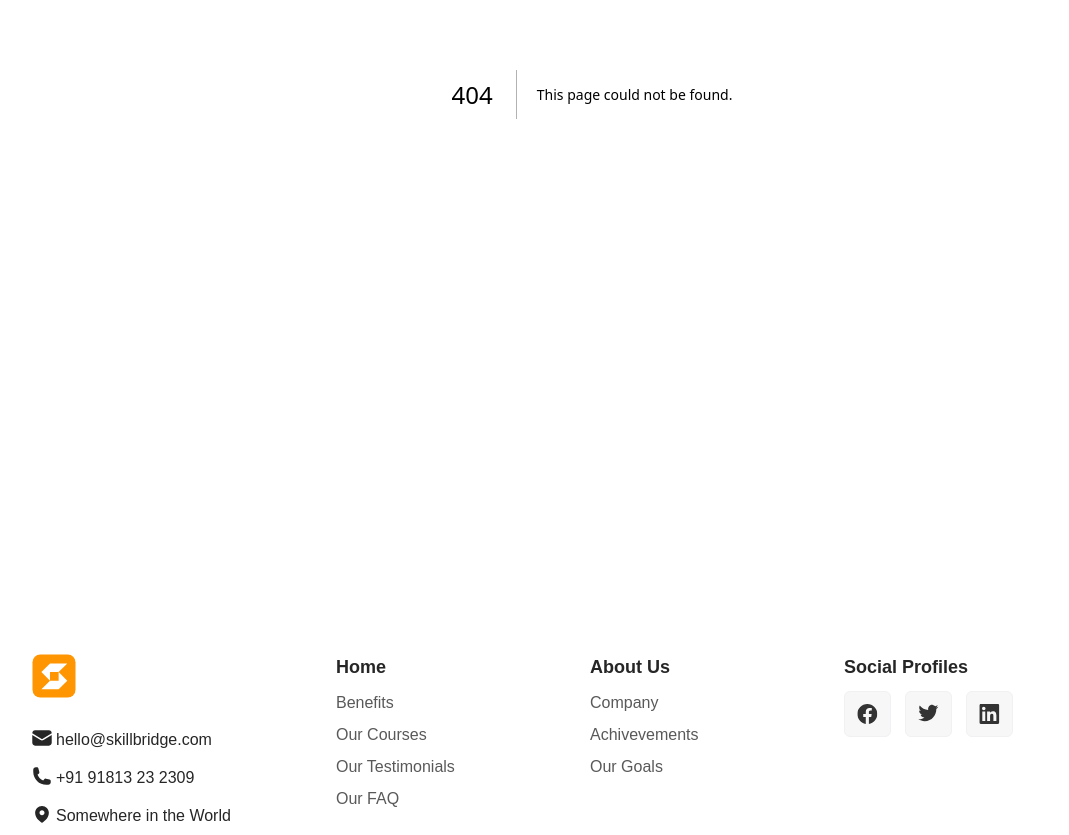
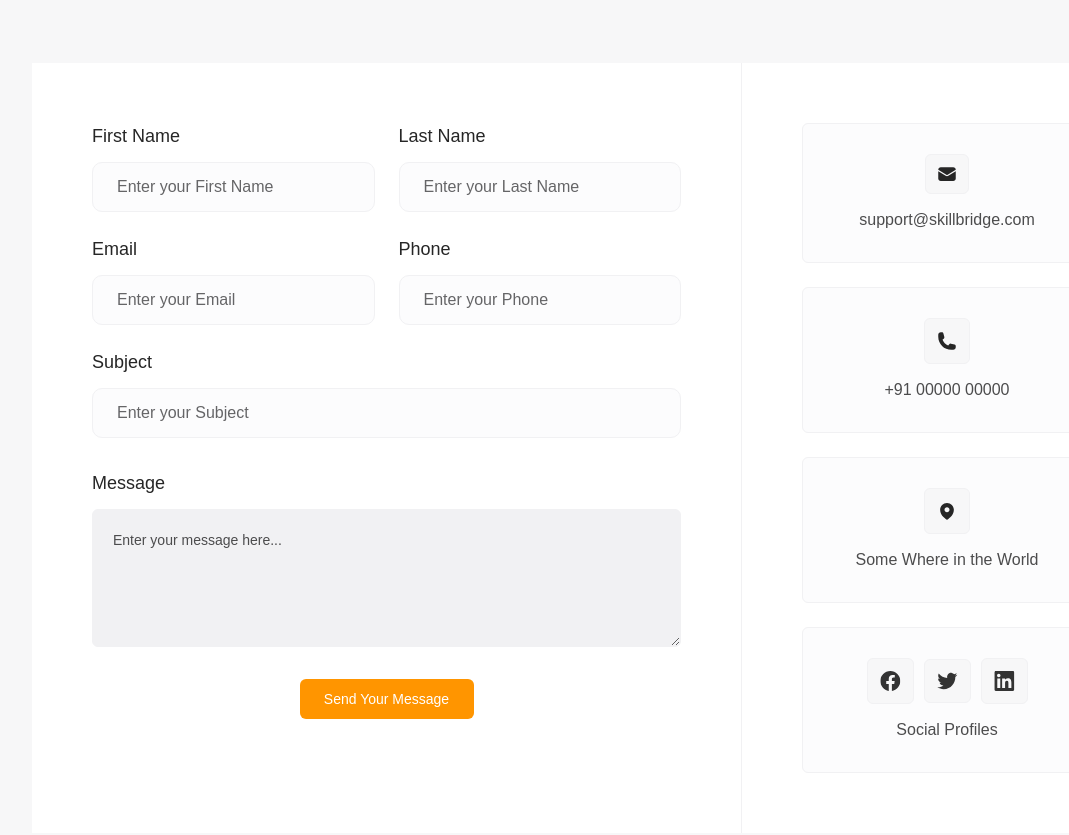
Before and after one commit to VienNguyen-Dev/Online-Course-E-Learning, a Next.js app: page /contact in a window 1280 px wide. Before the commit this address had no page. Shown: the part 480-1315 px from the top of the page, without its empty margins (48-1117 px from the left). Built offline with nearby package versions, Linux system fonts and the light colour scheme.

Commit message:
Create Contact Us page

```diff
--- /dev/null
+++ b/app/contact/page.tsx
@@ -0,0 +1,23 @@
+import ContactSection from "@/components/ContactSection";
+import HeaderSectionPage from "@/components/HeaderSectionPage";
+import React from "react";
+
+const ContactPage = () => {
+  return (
+    <div className="flex flex-col">
+      <div className="2xl:mx-[30px] xl:mx-[20px] mx-[16px]">
+        <HeaderSectionPage
+          title="Contact Us"
+          description="Welcome to SkillBridge's Pricing Plan page, where we offer two comprehensive options to cater to your needs: Free and Pro. We believe in providing flexible and affordable pricing options for our services. Whether you're an individual looking to enhance your skills or a business seeking professional development solutions, we have a plan that suits you. Explore our pricing options below and choose the one that best fits your requirements."
+        />
+      </div>
+      <div className=" 2xl:mx-[162px] xl:mx-[80px] mx-[16px] rounded-[12px]">
+        <div className=" 2xl:max-w-[1596px] 2xl:mt-[100px] xl:mt-[80px] mt-[50px] xl:max-w-[1280px] w-full">
+          <ContactSection />
+        </div>
+      </div>
+    </div>
+  );
+};
+
+export default ContactPage;
--- a/components/AuthForm.tsx
+++ b/components/AuthForm.tsx
@@ -25,7 +25,7 @@ const formSchema = z.object({
     .max(50, {
       message: "Full Name must be shorter than 50 characters.",
     }),
-  email: z.string().email().max(50, {
+  email: z.string().email({ message: "Email is not format. Please check and try again." }).max(50, {
     message: "Email is not format or must not be longger than 50 characters.",
   }),
   password: z.string().min(6, {
--- /dev/null
+++ b/components/ContactForm.tsx
@@ -0,0 +1,105 @@
+"use client";
+
+import { zodResolver } from "@hookform/resolvers/zod";
+import { useForm } from "react-hook-form";
+import { z } from "zod";
+
+import { Button } from "@/components/ui/button";
+import { Form } from "@/components/ui/form";
+import CustomFormField from "./CustomFormField";
+
+const formSchema = z.object({
+  firstname: z
+    .string()
+    .min(3, {
+      message: "First Name must be at least 3 characters.",
+    })
+    .max(50, {
+      message: "First Name must be shorter than 50 characters.",
+    }),
+  lastname: z
+    .string()
+    .min(3, {
+      message: "Last Name must be at least 3 characters.",
+    })
+    .max(50, {
+      message: "Last Name must be shorter than 50 characters.",
+    }),
+  email: z.string().email({ message: "Email is not format. Please check and try again." }).max(50, {
+    message: "Email is not format or must not be longger than 50 characters.",
+  }),
+  phone: z
+    .string()
+    .min(10, {
+      message: "Phone must be at least 10 digits.",
+    })
+    .max(15, {
+      message: "Phone must not be  logger than 15 digits",
+    }),
+  subject: z
+    .string()
+    .min(3, {
+      message: "Subject must be at least 3 characters.",
+    })
+    .max(50, {
+      message: "Subject must be shorter than 50 characters.",
+    }),
+  message: z
+    .string()
+    .min(3, {
+      message: "Message must be at least 3 characters.",
+    })
+    .max(300, {
+      message: "Message must be shorter than 300 characters.",
+    }),
+});
+
+export function ContactForm() {
+  // ...
+  const form = useForm<z.infer<typeof formSchema>>({
+    resolver: zodResolver(formSchema),
+    defaultValues: {
+      firstname: "",
+      lastname: "",
+      email: "",
+      phone: "",
+      subject: "",
+      message: "",
+    },
+  });
+
+  // 2. Define a submit handler.
+  function onSubmit(values: z.infer<typeof formSchema>) {
+    // Do something with the form values.
+    // ✅ This will be type-safe and validated.
+    console.log(values);
+  }
+  return (
+    <div className=" 2xl:p-[80px] 2xl:gap-[50px] xl:p-[60px] xl:gap-[40px] p-[30px] gap-[30px]  2xl:max-w-[1076px] bg-white w-full  sm:border-r sm:border-[#F1F1F3] xl:max-w-[870px] max-w-[358px]">
+      <Form {...form}>
+        <form onSubmit={form.handleSubmit(onSubmit)} className="space-y-8">
+          <div className="flex flex-col 2xl:gap-[30px] xl:gap-[24px] gap-[20px]">
+            <div className="flex 2xl:gap-[30px] xl:gap-[24px] flex-col sm:flex-row gap-[20px]">
+              <CustomFormField control={form.control} name="firstname" />
+              <CustomFormField control={form.control} name="lastname" />
+            </div>
+            <div className="flex 2xl:gap-[30px] xl:gap-[24px]  flex-col sm:flex-row gap-[20px]">
+              <CustomFormField control={form.control} name="email" />
+              <CustomFormField control={form.control} name="phone" />
+            </div>
+            <CustomFormField control={form.control} name="subject" />
+          </div>
+          <CustomFormField control={form.control} name="message" />
+          <div className="w-full flex justify-center items-center ">
+            <Button
+              className=" capitalize rounded-[6px] xl:py-[14px] xl:px-[20px] 2xl:py-[18px] px-[24px] bg-[#FF9500] 2xl:text-[18px] text-[14px] text-white w-full max-w-[298px] xl:max-w-[174px] 2xl:max-w-[220px]"
+              type="submit"
+            >
+              Send your message
+            </Button>
+          </div>
+        </form>
+      </Form>
+    </div>
+  );
+}
--- /dev/null
+++ b/components/ContactInfo.tsx
@@ -0,0 +1,23 @@
+import React from "react";
+
+interface ContactInfoProps {
+  image: string[];
+  info: string;
+}
+
+const ContactInfo = ({ image, info }: ContactInfoProps) => {
+  return (
+    <div className="flex flex-col gap-[14px] rounded-[6px] p-[30px] bg-[#FCFCFD] border border-[#F1F1F3] items-center justify-center  ">
+      <div className="flex items-center gap-[10px] justify-center">
+        {image.map((img, i) => (
+          <div key={i} className="flex rounded-[6px] border p-[12px] bg-[#F7F7F8] border-[#F1F1F3]">
+            <img src={`/assets/icons/${img}`} alt={img} />
+          </div>
+        ))}
+      </div>
+      <p className=" font-normal xl:text-[16px] text-[14px] text-[#4C4C4D]">{info}</p>
+    </div>
+  );
+};
+
+export default ContactInfo;
--- /dev/null
+++ b/components/ContactSection.tsx
@@ -0,0 +1,19 @@
+import React from "react";
+import { ContactForm } from "./ContactForm";
+import { contactInfo } from "@/constants";
+import ContactInfo from "./ContactInfo";
+
+const ContactSection = () => {
+  return (
+    <div className="flex   w-full bg-white sm:flex-row flex-col">
+      <ContactForm />
+      <div className=" flex flex-col xl:gap-[24px] xl:p-[60px] gap-[20px] p-[30px] xl:max-w-[410px] w-full max-w-[358px]">
+        {contactInfo.map((c, i) => (
+          <ContactInfo key={i} image={c.image} info={c.info} />
+        ))}
+      </div>
+    </div>
+  );
+};
+
+export default ContactSection;
--- a/components/CustomFormField.tsx
+++ b/components/CustomFormField.tsx
@@ -6,6 +6,7 @@ import { convertCharUpperCase } from "@/lib/ConvertCharUpperCase";
 import { Button } from "./ui/button";
 import { useRouter } from "next/navigation";
 import Email from "next-auth/providers/email";
+import { Textarea } from "./ui/textarea";
 
 interface CustomFormFieldProps<T extends FieldValues> {
   control: Control<T>;
@@ -20,23 +21,29 @@ const CustomFormField = <T extends FieldValues>({ control, name }: CustomFormFie
   const togglePasswordVisibility = () => {
     setShowPassword((prev: any) => !prev);
   };
+  let labelName = name === "firstname" ? "First Name" : name === "lastname" ? "Last Name" : name;
 
   return (
-    <div className="">
+    <div className={` w-full`}>
       <FormField
         control={control}
         name={name}
         render={({ field }) => (
-          <FormItem>
-            <FormLabel className="xl:text-[18px] lg:text-[16px] text-[14px] font-medium text-[#262626]">{convertCharUpperCase(name)}</FormLabel>
+          <FormItem className="2xl:space-y-4 space-y-3">
+            <FormLabel className="xl:text-[18px] lg:text-[16px] text-[14px] font-medium text-[#262626]">{convertCharUpperCase(labelName)}</FormLabel>
             <FormControl>
-              <div className=" relative">
-                <Input
-                  className=" xl:rounded-[10px] border-[1px] xl:p-6 border-[#F1F1F3] placeholder:text-[#656567] xl:placeholder:text-[18px] xl:text-[18px] lg:placeholder:text-[16px] lg:text-[16px] placeholder:text-[14px] text-[14px] placeholder:font-normal rounded-[8px] p-5"
-                  type={typeInput}
-                  placeholder={`Enter your ${name === "fullname" ? "Name" : convertCharUpperCase(name)}`}
-                  {...field}
-                />
+              <div className=" relative w-full">
+                {name === "message" ? (
+                  <Textarea className="w-full border border-[#F1F1F3] p-[20px] bg-[#F1F1F3] rounded-[6px] min-h-[138px]" placeholder="Enter your message here..." />
+                ) : (
+                  <Input
+                    className=" xl:rounded-[10px] border-[1px] xl:p-6 border-[#F1F1F3] placeholder:text-[#656567] 2xl:placeholder:text-[18px] 2xl:text-[18px] xl:placeholder:text-[16px] xl:text-[16px] placeholder:text-[14px] text-[14px] placeholder:font-normal rounded-[8px] p-5 bg-[#FCFCFD] "
+                    type={typeInput}
+                    placeholder={`Enter your ${name === "fullname" ? "Name" : convertCharUpperCase(labelName)}`}
+                    {...field}
+                  />
+                )}
+
                 {name === "password" && (
                   <Button type="button" onClick={() => togglePasswordVisibility()} className=" absolute top-1 right-2 hover:bg-opacity-90">
                     <img className=" absolute w-6 h-6" src="/assets/icons/eye-icon.svg" alt="eye-icon" />
--- a/components/ui/input.tsx
+++ b/components/ui/input.tsx
@@ -1,22 +1,20 @@
-import * as React from "react"
+import * as React from "react";
 
-import { cn } from "@/lib/utils"
+import { cn } from "@/lib/utils";
 
-const Input = React.forwardRef<HTMLInputElement, React.ComponentProps<"input">>(
-  ({ className, type, ...props }, ref) => {
+const Input = React.forwardRef<HTMLInputElement, React.ComponentProps<"input">>(({ className, type, ...props }, ref) => {
   return (
     <input
       type={type}
       className={cn(
-          "flex h-10 w-full rounded-md border border-input bg-background px-3 py-2 text-base ring-offset-background file:border-0 file:bg-transparent file:text-sm file:font-medium file:text-foreground placeholder:text-muted-foreground focus-visible:outline-none focus-visible:ring-2 focus-visible:ring-ring focus-visible:ring-offset-2 disabled:cursor-not-allowed disabled:opacity-50 md:text-sm",
+        "flex h-10 w-full rounded-md border border-input bg-background px-3 py-2 text-base ring-offset-background file:border-0 file:bg-transparent file:text-sm file:font-medium file:text-foreground placeholder:text-muted-foreground focus-visible:outline-red-400 focus-visible:ring-2 focus-visible:ring-ring focus-visible:ring-offset-2 disabled:cursor-not-allowed disabled:opacity-50 md:text-sm",
         className
       )}
       ref={ref}
       {...props}
     />
-    )
-  }
-)
-Input.displayName = "Input"
+  );
+});
+Input.displayName = "Input";
 
-export { Input }
+export { Input };
--- /dev/null
+++ b/components/ui/textarea.tsx
@@ -0,0 +1,22 @@
+import * as React from "react"
+
+import { cn } from "@/lib/utils"
+
+const Textarea = React.forwardRef<
+  HTMLTextAreaElement,
+  React.ComponentProps<"textarea">
+>(({ className, ...props }, ref) => {
+  return (
+    <textarea
+      className={cn(
+        "flex min-h-[80px] w-full rounded-md border border-input bg-background px-3 py-2 text-base ring-offset-background placeholder:text-muted-foreground focus-visible:outline-none focus-visible:ring-2 focus-visible:ring-ring focus-visible:ring-offset-2 disabled:cursor-not-allowed disabled:opacity-50 md:text-sm",
+        className
+      )}
+      ref={ref}
+      {...props}
+    />
+  )
+})
+Textarea.displayName = "Textarea"
+
+export { Textarea }
--- a/constants/index.ts
+++ b/constants/index.ts
@@ -225,3 +225,22 @@ export const aboutSections = [
     ],
   },
 ];
+
+export const contactInfo = [
+  {
+    image: ["email-icon.svg"],
+    info: "support@skillbridge.com",
+  },
+  {
+    image: ["phone-icon.svg"],
+    info: "+91 00000 00000",
+  },
+  {
+    image: ["location-icon.svg"],
+    info: "Some Where in the World",
+  },
+  {
+    image: ["facebook-icon.svg", "tweet-icon.svg", "linkedin-icon.svg"],
+    info: "Social Profiles",
+  },
+];
```
Lines whose indentation alone changed are shown as unchanged.
